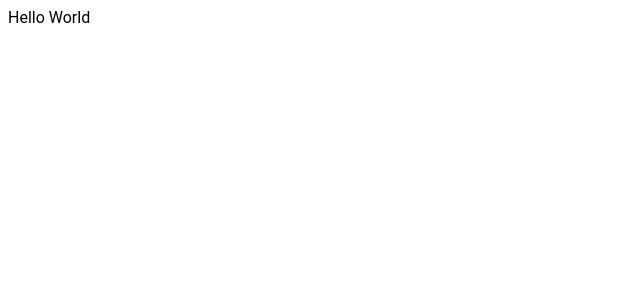
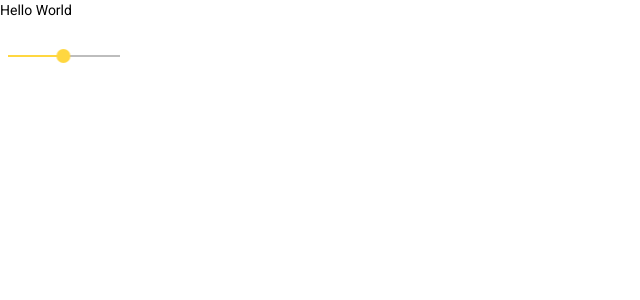
Before and after one commit to Tunjii10/Movie-Database, an Angular app: page / in a window 1280 px wide. Shown: the top 300 px of the page, without its empty margins (0-640 px from the left). Built offline with nearby package versions, Linux system fonts and the light colour scheme.

Commit message:
chore: angular material theme

```diff
--- a/angular.json
+++ b/angular.json
@@ -26,11 +26,9 @@
                         "polyfills": "src/polyfills.ts",
                         "tsConfig": "tsconfig.app.json",
                         "inlineStyleLanguage": "scss",
-            "assets": [
-              "src/favicon.ico",
-              "src/assets"
-            ],
+                        "assets": ["src/favicon.ico", "src/assets"],
                         "styles": [
+                            "./node_modules/@angular/material/prebuilt-themes/deeppurple-amber.css",
                             "src/styles.scss"
                         ],
                         "scripts": []
@@ -94,11 +92,9 @@
                         "tsConfig": "tsconfig.spec.json",
                         "karmaConfig": "karma.conf.js",
                         "inlineStyleLanguage": "scss",
-            "assets": [
-              "src/favicon.ico",
-              "src/assets"
-            ],
+                        "assets": ["src/favicon.ico", "src/assets"],
                         "styles": [
+                            "./node_modules/@angular/material/prebuilt-themes/deeppurple-amber.css",
                             "src/styles.scss"
                         ],
                         "scripts": []
--- a/package.json
+++ b/package.json
@@ -24,13 +24,14 @@
     "dependencies": {
         "@angular-devkit/build-angular": "~13.3.7",
         "@angular/animations": "~13.3.0",
+        "@angular/cdk": "~13.3.0",
         "@angular/cli": "^14.0.0",
         "@angular/common": "~13.3.0",
         "@angular/compiler": "~13.3.0",
         "@angular/compiler-cli": "~13.3.0",
         "@angular/core": "~13.3.0",
         "@angular/forms": "~13.3.0",
-        "@angular/material": "^7.0.0",
+        "@angular/material": "~13.3.0",
         "@angular/platform-browser": "~13.3.0",
         "@angular/platform-browser-dynamic": "~13.3.0",
         "@angular/router": "~13.3.0",
--- a/src/app/app.component.html
+++ b/src/app/app.component.html
@@ -1,3 +1,3 @@
 <p>Hello World</p>
-
+<mat-slider min="1" max="100" step="1" value="50"></mat-slider>
 <router-outlet></router-outlet>
--- a/src/app/app.module.ts
+++ b/src/app/app.module.ts
@@ -11,7 +11,9 @@
 import { MatTabsModule } from '@angular/material/tabs';
 import { MatIconModule } from '@angular/material/icon';
 import { MatFormFieldModule } from '@angular/material/form-field';
+import { MatSliderModule } from '@angular/material/slider';
 import { MatSelectModule } from '@angular/material/select';
+import { BrowserAnimationsModule } from '@angular/platform-browser/animations';
 
 @NgModule({
     declarations: [AppComponent],
@@ -22,8 +24,10 @@
         MatFormFieldModule,
         MatIconModule,
         MatTabsModule,
+        MatSliderModule,
         MatSelectModule,
         FormsModule,
+        BrowserAnimationsModule,
     ],
     providers: [],
     bootstrap: [AppComponent],
--- a/src/index.html
+++ b/src/index.html
@@ -1,12 +1,15 @@
-<!doctype html>
+<!DOCTYPE html>
 <html lang="en">
-<head>
-  <meta charset="utf-8">
-  <title>MovieDatabase</title>
-  <base href="/">
-  <meta name="viewport" content="width=device-width, initial-scale=1">
-</head>
-<body>
-  <app-root></app-root>
-</body>
+    <head>
+        <meta charset="utf-8" />
+        <title>MovieDatabase</title>
+        <base href="/" />
+        <meta name="viewport" content="width=device-width, initial-scale=1" />
+        <link rel="preconnect" href="https://fonts.gstatic.com" />
+        <link href="https://fonts.googleapis.com/css2?family=Roboto:wght@300;400;500&display=swap" rel="stylesheet" />
+        <link href="https://fonts.googleapis.com/icon?family=Material+Icons" rel="stylesheet" />
+    </head>
+    <body class="mat-typography">
+        <app-root></app-root>
+    </body>
 </html>
--- a/src/styles.scss
+++ b/src/styles.scss
@@ -1,12 +1,16 @@
 /* You can add global styles to this file, and also import other style files */
+html,
 body {
-    font-family: Roboto, arial, san-serif;
-    background-color: white;
+    height: 100%;
+}
+body {
+    margin: 0;
+    padding: 0;
+    font-family: Roboto, 'Helvetica Neue', sans-serif;
 }
 
 body * {
-    font-family: Roboto, arial, san-serif;
-    background-color: white;
+    font-family: Roboto, 'Helvetica Neue', sans-serif;
     padding: 0;
     margin: 0;
 }
```
Also changed, not shown: src/app/app.component.ts (+4 -4 lines), 1 other file (tests, documents, lock files or other folders). Lines whose indentation alone changed are shown as unchanged.
